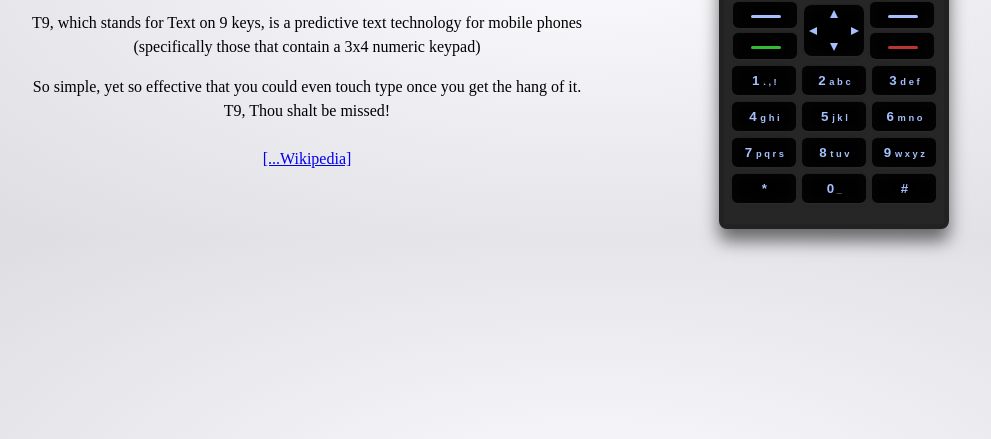
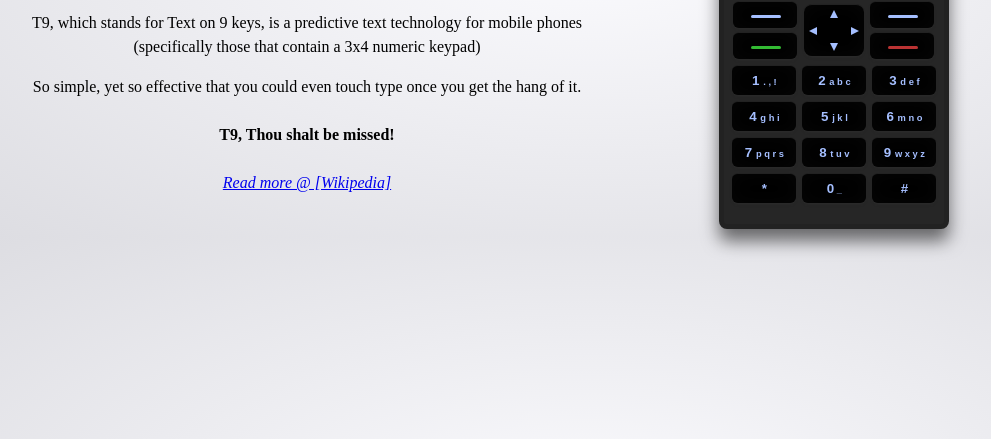
Before and after one commit to aarjithn/t9-keypad, a plain HTML site: page index.html in a window 1280 px wide. Shown: the part 361-800 px from the top of the page, without its empty margins (47-1038 px from the left). Drawn offline with Linux system fonts and the light colour scheme; a web font is replaced by a local one.

Commit message:
Update message text

```diff
--- a/index.html
+++ b/index.html
@@ -26,8 +26,8 @@
 
 			<p>
 				So simple, yet so effective that you could even touch type once you get the hang of it.
-				<br/> T9, Thou shalt be missed! <br/><br/>
-				<a href="https://en.wikipedia.org/wiki/T9_(predictive_text)">[...Wikipedia]</a>
+				<br/><br/> <strong>T9, Thou shalt be missed!</strong> <br/><br/>
+				<a href="https://en.wikipedia.org/wiki/T9_(predictive_text)"><i>Read more @ [Wikipedia]</i></a>
     		</p>
     	</div>
 		<div class="phone" id="phone">
```
